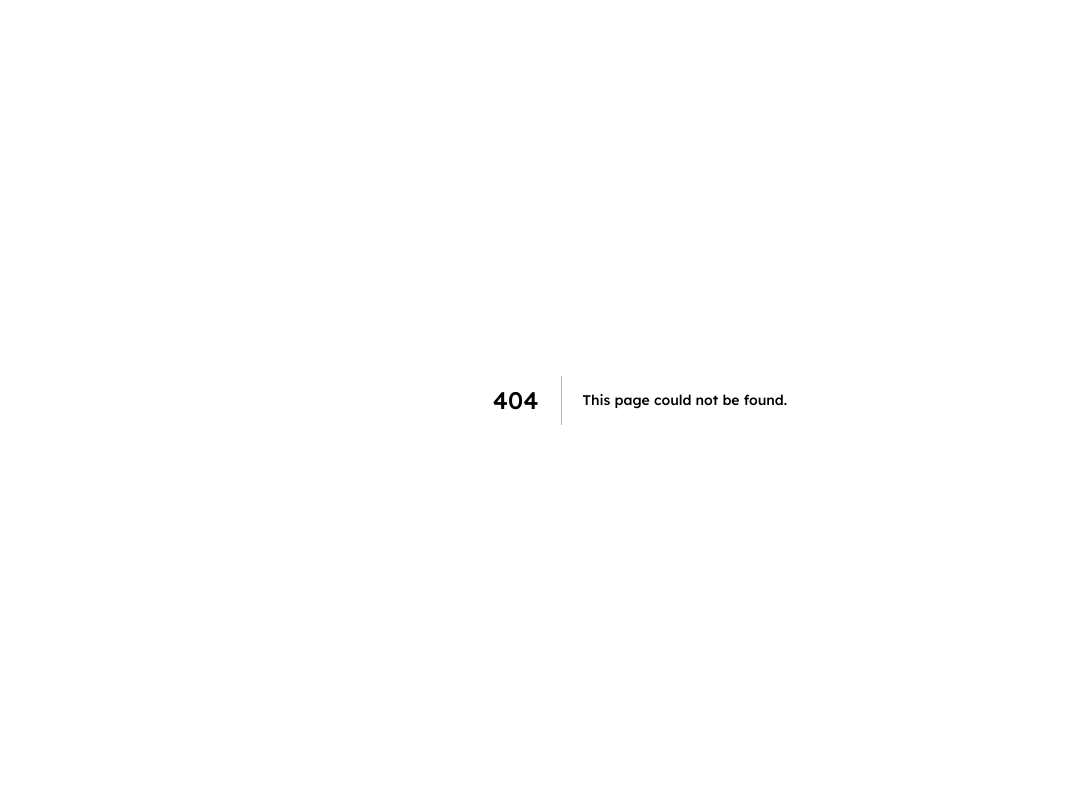
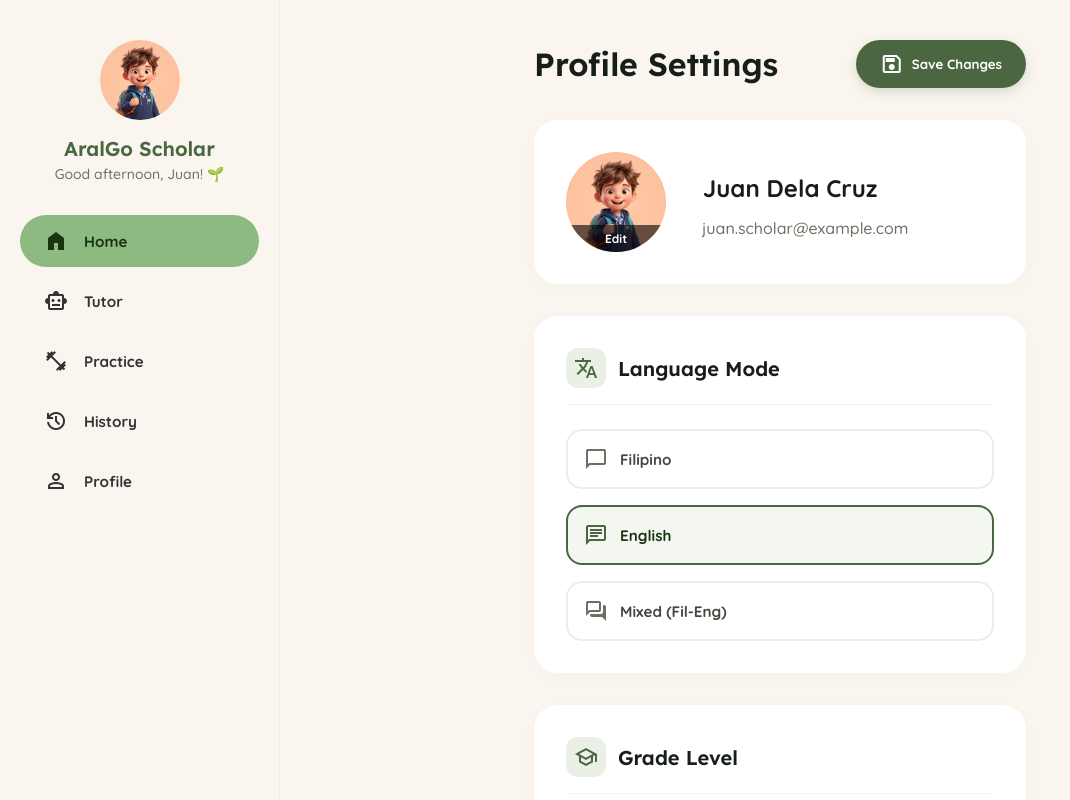
Before and after one commit to hornley/AralGo, a Next.js app: page /profile in a window 1280 px wide. Before the commit this address had no page. Shown: the top 800 px of the page, without its empty margins (0-1070 px from the left). Built offline with nearby package versions, Linux system fonts and the light colour scheme.

Commit message:
Add profile settings page for onboarding details

```diff
--- /dev/null
+++ b/app/(dashboard)/profile/page.tsx
@@ -0,0 +1,166 @@
+'use client';
+
+import { useState } from 'react';
+import Image from 'next/image';
+import styles from './profile.module.css';
+
+export default function ProfilePage() {
+  const [name, setName] = useState('Juan Dela Cruz');
+  const [language, setLanguage] = useState('English');
+  const [gradeLevel, setGradeLevel] = useState('Junior High');
+  const [subjects, setSubjects] = useState<string[]>(['Mathematics', 'Science']);
+  const [goal, setGoal] = useState('Review');
+
+  const toggleSubject = (subject: string) => {
+    setSubjects(prev =>
+      prev.includes(subject) ? prev.filter(s => s !== subject) : [...prev, subject]
+    );
+  };
+
+  const handleSave = () => {
+    // In a real app, this would save to Supabase
+    alert('Profile saved successfully!');
+  };
+
+  return (
+    <div className={styles.container}>
+      <header className={styles.pageHeader}>
+        <h1 className={styles.pageTitle}>Profile Settings</h1>
+        <button className={styles.saveButton} onClick={handleSave}>
+          <span className="material-symbols-outlined">save</span>
+          Save Changes
+        </button>
+      </header>
+
+      {/* Personal Info Section */}
+      <section className={styles.section}>
+        <div className={styles.profileHero}>
+          <div className={styles.avatarWrapper}>
+            <Image src="/avatar.png" alt="Profile avatar" width={100} height={100} className={styles.avatarImage} />
+            <div className={styles.avatarEditBtn}>Edit</div>
+          </div>
+          <div className={styles.profileInfo}>
+            <input
+              type="text"
+              value={name}
+              onChange={(e) => setName(e.target.value)}
+              className={styles.nameInput}
+            />
+            <p className={styles.emailText}>juan.scholar@example.com</p>
+          </div>
+        </div>
+      </section>
+
+      {/* Language Preference */}
+      <section className={styles.section}>
+        <div className={styles.sectionHeader}>
+          <div className={styles.sectionIcon}>
+            <span className="material-symbols-outlined">translate</span>
+          </div>
+          <h2 className={styles.sectionTitle}>Language Mode</h2>
+        </div>
+        <div className={styles.grid}>
+          {[
+            { id: 'Filipino', icon: 'chat_bubble', label: 'Filipino' },
+            { id: 'English', icon: 'chat', label: 'English' },
+            { id: 'Mixed', icon: 'forum', label: 'Mixed (Fil-Eng)' }
+          ].map(opt => (
+            <div
+              key={opt.id}
+              className={styles.optionCard}
+              data-selected={language === opt.id}
+              onClick={() => setLanguage(opt.id)}
+            >
+              <span className={`material-symbols-outlined ${styles.optionIcon}`}>{opt.icon}</span>
+              <span className={styles.optionLabel}>{opt.label}</span>
+            </div>
+          ))}
+        </div>
+      </section>
+
+      {/* Grade Level */}
+      <section className={styles.section}>
+        <div className={styles.sectionHeader}>
+          <div className={styles.sectionIcon}>
+            <span className="material-symbols-outlined">school</span>
+          </div>
+          <h2 className={styles.sectionTitle}>Grade Level</h2>
+        </div>
+        <div className={styles.grid}>
+          {[
+            { id: 'Elementary', icon: 'child_care', label: 'Elementary (G1-6)' },
+            { id: 'Junior High', icon: 'school', label: 'Junior High (G7-10)' },
+            { id: 'Senior High', icon: 'local_library', label: 'Senior High (G11-12)' },
+            { id: 'College', icon: 'menu_book', label: 'College / General' }
+          ].map(opt => (
+            <div
+              key={opt.id}
+              className={styles.optionCard}
+              data-selected={gradeLevel === opt.id}
+              onClick={() => setGradeLevel(opt.id)}
+            >
+              <span className={`material-symbols-outlined ${styles.optionIcon}`}>{opt.icon}</span>
+              <span className={styles.optionLabel}>{opt.label}</span>
+            </div>
+          ))}
+        </div>
+      </section>
+
+      {/* Subjects */}
+      <section className={styles.section}>
+        <div className={styles.sectionHeader}>
+          <div className={styles.sectionIcon}>
+            <span className="material-symbols-outlined">auto_stories</span>
+          </div>
+          <h2 className={styles.sectionTitle}>Subjects</h2>
+        </div>
+        <div className={styles.grid}>
+          {[
+            { id: 'Mathematics', icon: 'calculate', label: 'Mathematics' },
+            { id: 'Science', icon: 'science', label: 'Science' },
+            { id: 'English', icon: 'menu_book', label: 'English' },
+            { id: 'Filipino', icon: 'import_contacts', label: 'Filipino' }
+          ].map(opt => (
+            <div
+              key={opt.id}
+              className={styles.optionCard}
+              data-selected={subjects.includes(opt.id)}
+              onClick={() => toggleSubject(opt.id)}
+            >
+              <span className={`material-symbols-outlined ${styles.optionIcon}`}>{opt.icon}</span>
+              <span className={styles.optionLabel}>{opt.label}</span>
+            </div>
+          ))}
+        </div>
+      </section>
+
+      {/* Study Goals */}
+      <section className={styles.section}>
+        <div className={styles.sectionHeader}>
+          <div className={styles.sectionIcon}>
+            <span className="material-symbols-outlined">flag</span>
+          </div>
+          <h2 className={styles.sectionTitle}>Study Goals</h2>
+        </div>
+        <div className={styles.grid}>
+          {[
+            { id: 'Habol', icon: 'directions_run', label: 'Habol sa klase' },
+            { id: 'Review', icon: 'fact_check', label: 'Nagre-review para sa exam' },
+            { id: 'Learn', icon: 'lightbulb', label: 'Gusto ko lang matuto' }
+          ].map(opt => (
+            <div
+              key={opt.id}
+              className={styles.optionCard}
+              data-selected={goal === opt.id}
+              onClick={() => setGoal(opt.id)}
+            >
+              <span className={`material-symbols-outlined ${styles.optionIcon}`}>{opt.icon}</span>
+              <span className={styles.optionLabel}>{opt.label}</span>
+            </div>
+          ))}
+        </div>
+      </section>
+
+    </div>
+  );
+}
--- /dev/null
+++ b/app/(dashboard)/profile/profile.module.css
@@ -0,0 +1,196 @@
+.container {
+  max-width: 800px;
+  margin: 0 auto;
+  display: flex;
+  flex-direction: column;
+  gap: 32px;
+}
+
+.pageHeader {
+  display: flex;
+  align-items: center;
+  justify-content: space-between;
+}
+
+.pageTitle {
+  font-size: 2rem;
+  font-weight: 700;
+  color: #171D17;
+  margin: 0;
+}
+
+.saveButton {
+  background-color: #4A6741;
+  color: white;
+  border: none;
+  border-radius: 999px;
+  padding: 12px 24px;
+  font-weight: 700;
+  cursor: pointer;
+  display: flex;
+  align-items: center;
+  gap: 8px;
+  box-shadow: 0 4px 12px rgba(74, 103, 65, 0.2);
+  transition: transform 0.2s;
+  font-family: inherit;
+}
+
+.saveButton:hover {
+  transform: translateY(-2px);
+}
+
+.saveButton:disabled {
+  opacity: 0.6;
+  cursor: not-allowed;
+  transform: none;
+}
+
+.section {
+  background: white;
+  border-radius: 24px;
+  padding: 32px;
+  box-shadow: 0 4px 20px rgba(0,0,0,0.02);
+}
+
+.sectionHeader {
+  display: flex;
+  align-items: center;
+  gap: 12px;
+  margin-bottom: 24px;
+  border-bottom: 1px solid rgba(0,0,0,0.05);
+  padding-bottom: 16px;
+}
+
+.sectionIcon {
+  color: #4A6741;
+  background-color: #EAF0E5;
+  width: 40px;
+  height: 40px;
+  border-radius: 12px;
+  display: flex;
+  align-items: center;
+  justify-content: center;
+}
+
+.sectionTitle {
+  font-size: 1.25rem;
+  font-weight: 700;
+  margin: 0;
+  color: #171D17;
+}
+
+.profileHero {
+  display: flex;
+  align-items: center;
+  gap: 24px;
+}
+
+.avatarWrapper {
+  width: 100px;
+  height: 100px;
+  border-radius: 50%;
+  background-color: #FFC0B0;
+  overflow: hidden;
+  position: relative;
+}
+
+.avatarImage {
+  width: 100%;
+  height: 100%;
+  object-fit: cover;
+}
+
+.avatarEditBtn {
+  position: absolute;
+  bottom: 0;
+  left: 0;
+  right: 0;
+  background: rgba(0,0,0,0.6);
+  color: white;
+  font-size: 0.75rem;
+  text-align: center;
+  padding: 6px 0;
+  cursor: pointer;
+  font-weight: 600;
+  transition: background 0.2s;
+}
+
+.avatarEditBtn:hover {
+  background: rgba(0,0,0,0.8);
+}
+
+.profileInfo {
+  flex: 1;
+}
+
+.nameInput {
+  font-size: 1.5rem;
+  font-weight: 700;
+  color: #171D17;
+  border: 1px solid transparent;
+  background: transparent;
+  width: 100%;
+  margin-bottom: 8px;
+  padding: 6px 12px;
+  border-radius: 12px;
+  font-family: inherit;
+  transition: all 0.2s;
+}
+
+.nameInput:focus {
+  border-color: #4A6741;
+  background: #f9f9f9;
+  outline: none;
+}
+
+.emailText {
+  color: #6C7063;
+  margin: 0;
+  padding: 0 12px;
+}
+
+.grid {
+  display: grid;
+  grid-template-columns: repeat(auto-fill, minmax(220px, 1fr));
+  gap: 16px;
+}
+
+.optionCard {
+  border: 2px solid #EAF0E5;
+  border-radius: 16px;
+  padding: 16px;
+  display: flex;
+  align-items: center;
+  gap: 12px;
+  cursor: pointer;
+  transition: all 0.2s ease;
+  background: white;
+}
+
+.optionCard:hover {
+  border-color: #C3C8BA;
+}
+
+.optionCard[data-selected="true"] {
+  border-color: #4A6741;
+  background-color: #F3F7F0;
+}
+
+.optionIcon {
+  color: #6C7063;
+  font-size: 1.5rem;
+}
+
+.optionCard[data-selected="true"] .optionIcon {
+  color: #4A6741;
+}
+
+.optionLabel {
+  font-weight: 600;
+  color: #43483E;
+  font-size: 0.95rem;
+}
+
+.optionCard[data-selected="true"] .optionLabel {
+  color: #1A3311;
+}
```
